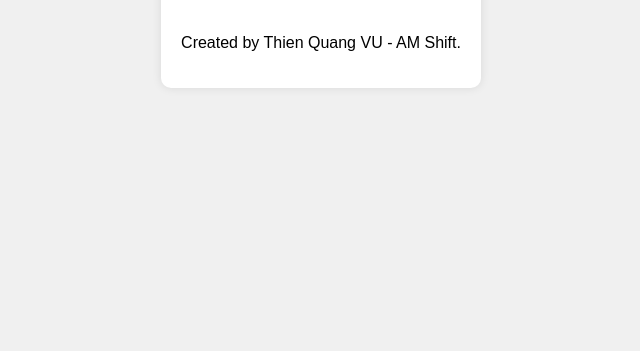
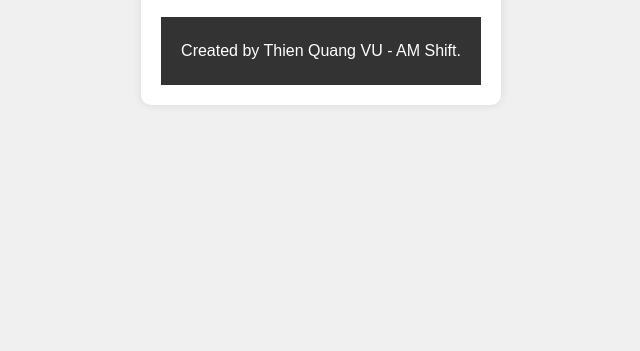
Before and after one commit to vtq2309/cp2, a plain HTML site: page index.html in a window 1280 px wide. Shown: the part 449-800 px from the top of the page, without its empty margins (319-959 px from the left). Drawn offline with Linux system fonts and the light colour scheme.

Commit message:
Update style.css

```diff
--- a/style.css
+++ b/style.css
@@ -37,3 +37,22 @@ input {
     margin: 0;
     font-size: 1.2em;
 }
+footer {
+    background-color: #333;
+    color: white;
+    text-align: center;
+    padding: 20px 0;
+    position: relative;
+    bottom: 0;
+    width: 100%;
+}
+
+.footer-content {
+    max-width: 1200px;
+    margin: 0 auto;
+    padding: 0 20px;
+}
+
+.footer-content p {
+    margin: 5px 0;
+}
```
